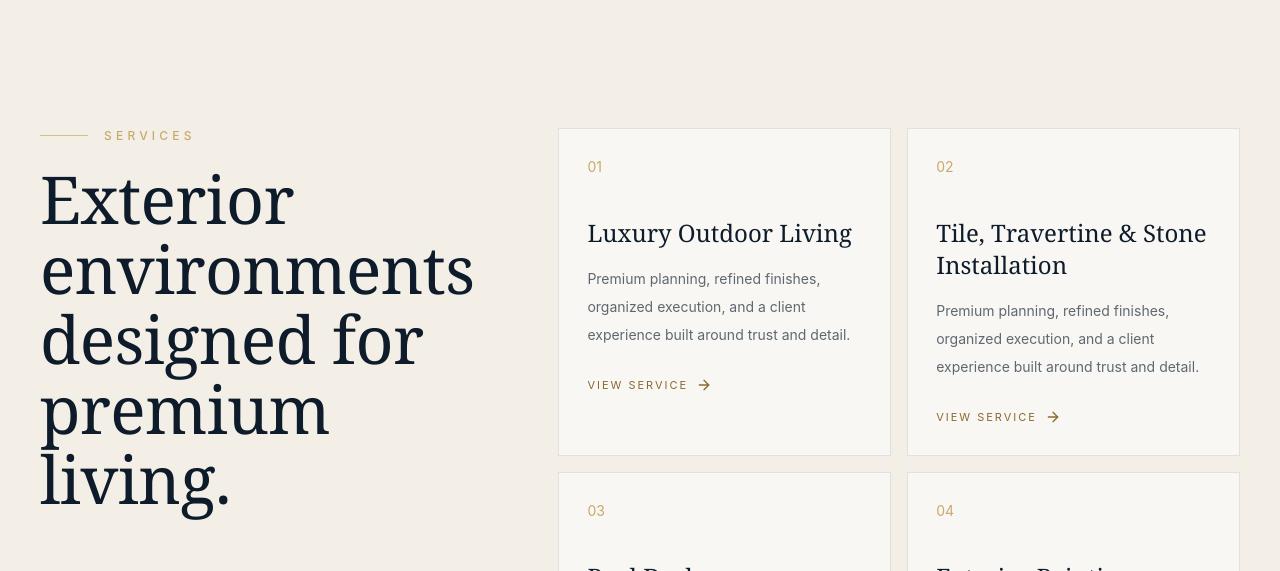
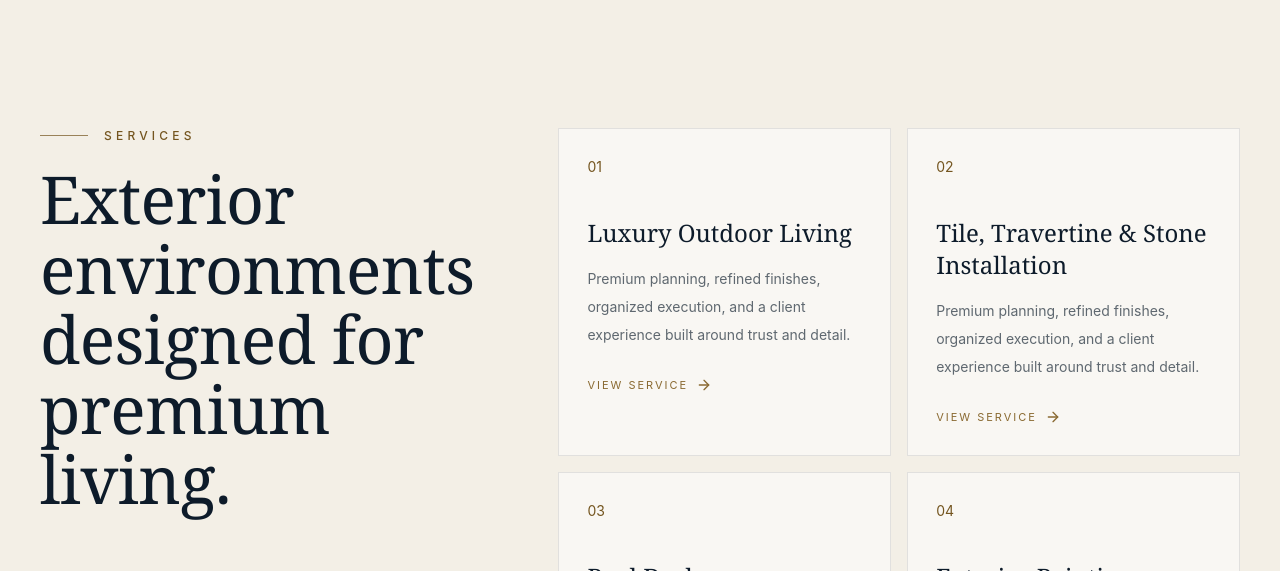
Before and after one commit to alyssondurso-cyber/vellori-build-group, a React (Vite) app: page / in a window 1280 px wide. Shown: the part 940-1511 px from the top of the page. Built offline with nearby package versions, Linux system fonts and the light colour scheme.

Commit message:
Improve homepage text contrast

```diff
--- a/src/App.jsx
+++ b/src/App.jsx
@@ -56,10 +56,10 @@ function Button({ children, href, variant = "primary" }) {
   );
 }
 
-function SectionLabel({ children }) {
+function SectionLabel({ children, onDark = false }) {
   return (
-    <div className="mb-5 flex items-center gap-4 text-xs font-medium uppercase tracking-[0.35em] text-[#C8A96B]">
-      <span className="h-px w-12 bg-[#C8A96B]/70" />
+    <div className={`mb-5 flex items-center gap-4 text-xs font-medium uppercase tracking-[0.35em] ${onDark ? "text-[#C8A96B]" : "text-[#74551F]"}`}>
+      <span className={`h-px w-12 ${onDark ? "bg-[#C8A96B]/70" : "bg-[#74551F]/70"}`} />
       {children}
     </div>
   );
@@ -124,7 +124,7 @@ export default function VelloriWebsite() {
         </div>
         <div className="relative mx-auto grid min-h-[calc(100vh-8.5rem)] max-w-7xl items-center px-6 lg:grid-cols-[1.05fr_0.95fr] lg:px-10">
           <motion.div initial={{ opacity: 0, y: 24 }} animate={{ opacity: 1, y: 0 }} transition={{ duration: 0.8 }} className="max-w-[880px]">
-            <SectionLabel>South Florida Luxury Exteriors</SectionLabel>
+            <SectionLabel onDark>South Florida Luxury Exteriors</SectionLabel>
             <h1 className="font-serif text-5xl leading-[1.03] tracking-[-0.018em] md:text-7xl lg:text-[90px]">
               Luxury Outdoor Living & Exterior Transformations in South Florida
             </h1>
@@ -161,7 +161,7 @@ export default function VelloriWebsite() {
             <div className="grid gap-4 md:grid-cols-2">
               {services.map((service, index) => (
                 <motion.a href={service.href} key={service.title} initial={{ opacity: 0, y: 18 }} whileInView={{ opacity: 1, y: 0 }} viewport={{ once: true }} transition={{ delay: index * 0.04 }} className="group block border border-[#0D1B2A]/10 bg-white/55 p-7 transition hover:-translate-y-[2px] hover:border-[#C8A96B]/40 hover:bg-white focus:outline-none focus:ring-2 focus:ring-[#C8A96B]">
-                  <div className="mb-10 text-sm text-[#C8A96B]">0{index + 1}</div>
+                  <div className="mb-10 text-sm text-[#74551F]">0{index + 1}</div>
                   <h3 className="font-serif text-2xl">{service.title}</h3>
                   <p className="mt-4 text-sm leading-7 text-[#0D1B2A]/65">Premium planning, refined finishes, organized execution, and a client experience built around trust and detail.</p>
                   <span className="mt-7 inline-flex items-center gap-2 text-[11px] uppercase tracking-[0.18em] text-[#8A6A32]">View service <ArrowRight className="h-4 w-4" /></span>
@@ -205,7 +205,7 @@ export default function VelloriWebsite() {
         <div className="mx-auto max-w-7xl">
           <div className="mb-16 flex flex-col justify-between gap-10 md:flex-row md:items-end">
             <div>
-              <SectionLabel>Project Vision</SectionLabel>
+              <SectionLabel onDark>Project Vision</SectionLabel>
               <h2 className="font-serif text-4xl md:text-6xl">Exterior possibilities shaped around your property.</h2>
             </div>
             <p className="max-w-md text-sm leading-7 text-white/65">Representative imagery illustrating the types of refined exterior environments VELLORI can help execute. Completed VELLORI projects will be added as photography becomes available.</p>
@@ -243,7 +243,7 @@ export default function VelloriWebsite() {
               decoding="async"
             />
             <div className="absolute bottom-8 right-8 bg-[#F3EFE6] p-8 shadow-2xl">
-              <p className="text-xs uppercase tracking-[0.3em] text-[#C8A96B]">VELLORI Standard</p>
+              <p className="text-xs uppercase tracking-[0.3em] text-[#74551F]">VELLORI Standard</p>
               <p className="mt-3 font-serif text-3xl">Refined. Organized. Built to last.</p>
             </div>
           </div>
@@ -269,7 +269,7 @@ export default function VelloriWebsite() {
               ["03", "Lead Ready", "Built for consultations, estimates, Google Business, SEO, and future paid traffic."],
             ].map(([num, title, text]) => (
               <div key={title} className="bg-white p-10">
-                <div className="font-serif text-5xl text-[#C8A96B]">{num}</div>
+                <div className="font-serif text-5xl text-[#74551F]">{num}</div>
                 <h3 className="mt-8 font-serif text-3xl">{title}</h3>
                 <p className="mt-4 text-sm leading-7 text-[#0D1B2A]/65">{text}</p>
               </div>
@@ -281,7 +281,7 @@ export default function VelloriWebsite() {
       <section id="contact" className="bg-[#0D1B2A] px-6 py-36 text-white lg:px-10">
         <div className="mx-auto grid max-w-7xl gap-12 lg:grid-cols-[0.9fr_1.1fr]">
           <div>
-            <SectionLabel>Start Your Project</SectionLabel>
+            <SectionLabel onDark>Start Your Project</SectionLabel>
             <h2 className="font-serif text-[42px] leading-[1.06] tracking-[-0.01em] md:text-[66px]">Request a premium consultation.</h2>
             <p className="mt-10 max-w-lg text-[18px] leading-[2.05rem] text-white/68">Tell us about your exterior transformation. Our team will review your project details and contact you to discuss the next steps.</p>
             <div className="mt-10 space-y-5 text-sm text-white/70">
@@ -291,7 +291,7 @@ export default function VelloriWebsite() {
             </div>
           </div>
           <div className="bg-[#F3EFE6] p-11 text-[#0D1B2A] md:p-14">
-            <p className="text-xs uppercase tracking-[0.28em] text-[#8A6A32]">Choose the easiest next step</p>
+            <p className="text-xs uppercase tracking-[0.28em] text-[#684B19]">Choose the easiest next step</p>
             <div className="mt-7 grid gap-4">
               {[
                 [Camera, "Send project photos", "Share the existing condition for an initial review."],
```
